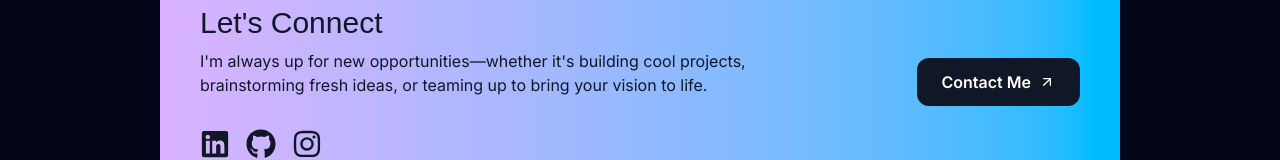
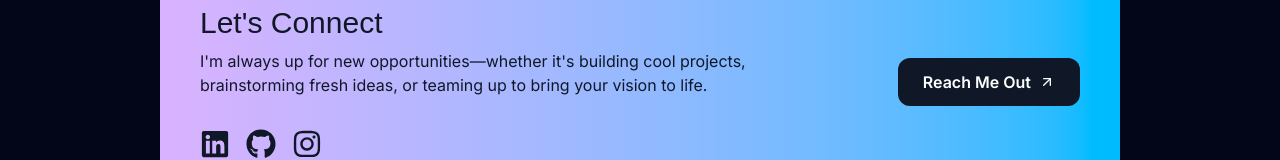
Before and after one commit to alyadyh/alyadyh.github.io, a Next.js app: page / in a window 1280 px wide. Shown: the part 4286-4446 px from the top of the page. Built offline with nearby package versions, Linux system fonts and the light colour scheme; a web font is replaced by a local one.

Commit message:
fix: contact section wording

```diff
--- a/src/sections/Contact.tsx
+++ b/src/sections/Contact.tsx
@@ -41,7 +41,7 @@ export const ContactSection = () => {
             <div>
               <a href="mailto:alya.mdyh@gmail.com?subject=Hello Alya!">
                 <button className="text-white bg-gray-900 hover:bg-purple-300/50 active:bg-purple-300/50 inline-flex items-center px-6 h-12 rounded-xl gap-2 w-max cursor-pointer border border-gray-900/50 hover:border-white active:border-white">
-                  <span className="font-semibold">Contact Me</span>
+                  <span className="font-semibold">Reach Me Out</span>
                   <ArrowUpRight size={16} />
                 </button>
               </a>
```
